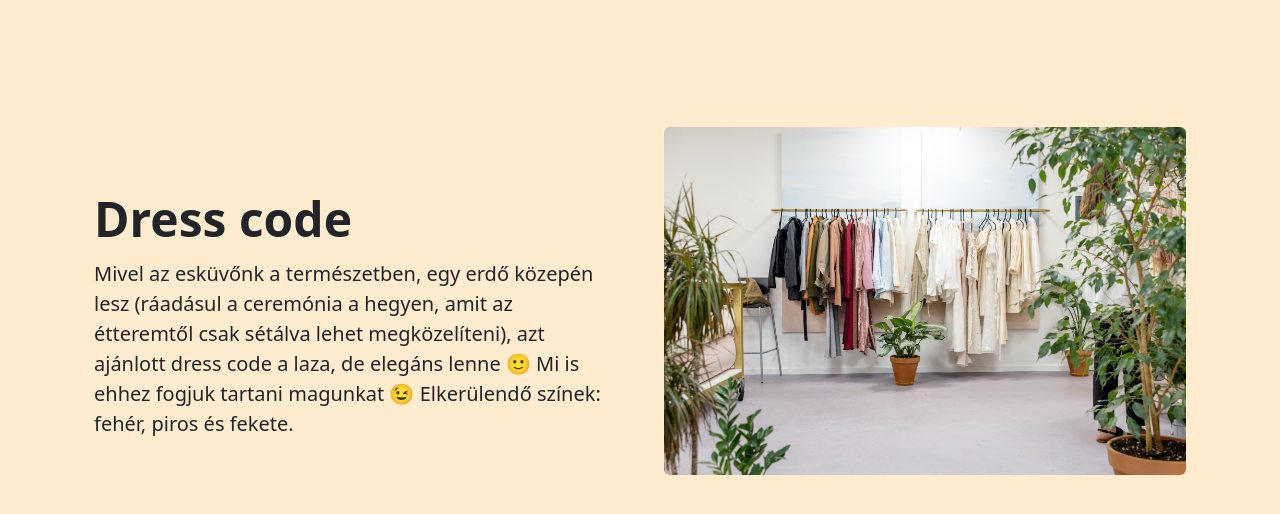
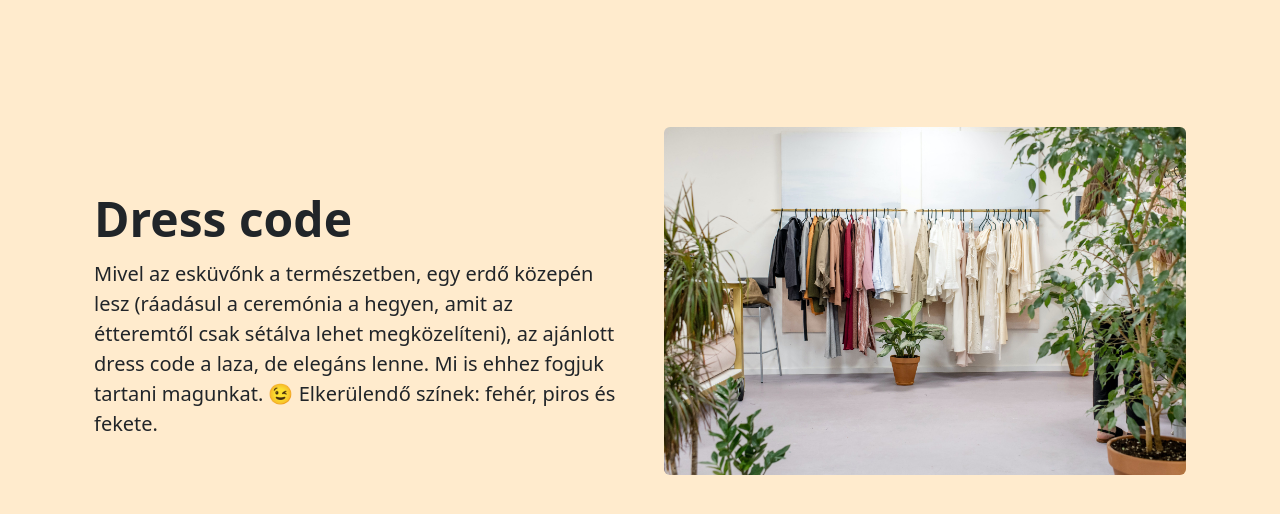
Before and after one commit to csicsi2000/nella.csicsi.eskuvo.github.io, a Jekyll site: the page built from info.md, in a window 1280 px wide and 900 px high, scrolled down 1115 px, cut to the strip 0-547 px from the top of the window. Shown: the top 514 px of the strip. Built offline with Jekyll 4.4.1, drawn with Linux system fonts in a browser that asks for light colours; some web fonts are replaced.

Commit message:
fix description

```diff
--- a/info.md
+++ b/info.md
@@ -47,7 +47,7 @@ layout: default
       </div>
       <div class="col-lg-6">
         <h2 class="display-5 fw-bold lh-1 mb-3">Dress code</h2>
-        <p class="lead fs-5">Mivel az esküvőnk a természetben, egy erdő közepén lesz (ráadásul a ceremónia a hegyen, amit az étteremtől csak sétálva lehet megközelíteni), azt ajánlott dress code a laza, de elegáns lenne 🙂 Mi is ehhez fogjuk tartani magunkat 😉
+        <p class="lead fs-5">Mivel az esküvőnk a természetben, egy erdő közepén lesz (ráadásul a ceremónia a hegyen, amit az étteremtől csak sétálva lehet megközelíteni), az ajánlott dress code a laza, de elegáns lenne. Mi is ehhez fogjuk tartani magunkat. 😉
 Elkerülendő színek: fehér, piros és fekete. </p>
       </div>
     </div>
@@ -83,6 +83,7 @@ Támogatva induló közös életünk. </p>
     </div>
 </div>
 
+<!-- Szállás részletek -->
 <div class="modal fade" id="szallasModal" tabindex="-1" role="dialog" aria-labelledby="szallasModalLabel" aria-hidden="true">
   <div class="modal-dialog modal-dialog-centered modal-lg" role="document">
     <div class="modal-content">
```
